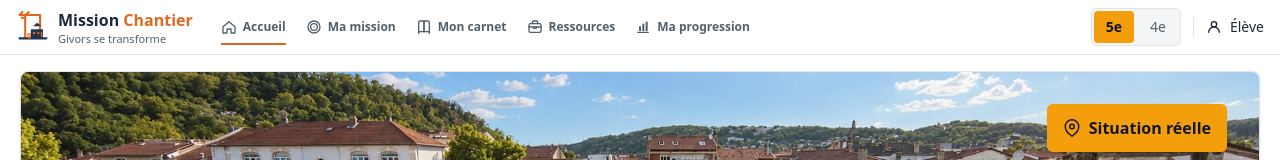
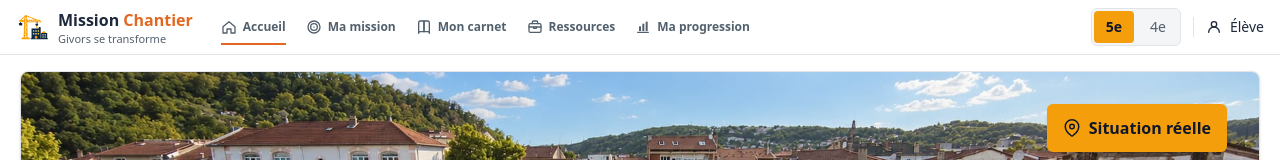
Before and after one commit to ydimauro/mission-chantier, a Next.js app: page / in a window 1280 px wide. Shown: the top 160 px of the page. Built offline with nearby package versions, Linux system fonts and the light colour scheme.

Commit message:
feat: utiliser le pictogramme chantier fourni

```diff
--- a/src/components/ui/AppMark.tsx
+++ b/src/components/ui/AppMark.tsx
@@ -1,33 +1,21 @@
+import Image from "next/image";
+
 type AppMarkProps = {
   size?: number;
   className?: string;
 };
 
 /**
- * Marque visuelle de Mission Chantier : une grue stylisée au-dessus d’un
- * petit bâtiment, pour évoquer à la fois le chantier et la ville
- * (docs/SPEC.md § 55). Purement géométrique, aucune dépendance externe.
+ * Pictogramme de Mission Chantier fourni pour l’identité visuelle locale.
  */
 export function AppMark({ size = 32, className }: AppMarkProps) {
   return (
-    <svg
-      xmlns="http://www.w3.org/2000/svg"
-      viewBox="0 0 48 48"
+    <Image
+      src="/chantier.svg"
+      alt="Mission Chantier"
       width={size}
       height={size}
-      role="img"
-      aria-label="Mission Chantier"
       className={className}
-    >
-      <g fill="none" stroke="#E26721" strokeWidth="3" strokeLinecap="round" strokeLinejoin="round">
-        <path d="M5 7h29M13 7v32M8 11h5M5 7l4-4M13 7l5-4M34 7v18" />
-        <path d="M34 25v4h-4" />
-      </g>
-      <path d="M5 40h38" stroke="#1F3650" strokeWidth="3" strokeLinecap="round" />
-      <path d="M21 27h17v13H21zM24 23l6-5 6 5z" fill="#1F3650" />
-      <path d="M24 31h3v3h-3zM30 31h3v3h-3zM35 31h2v7h-2z" fill="#E26721" />
-      <path d="M16 33h5v7h-5z" fill="#E26721" />
-      <path d="M17 35h3v2h-3z" fill="#FFFFFF" />
-    </svg>
+    />
   );
 }
```
Also changed, not shown: public/chantier.svg (added).
